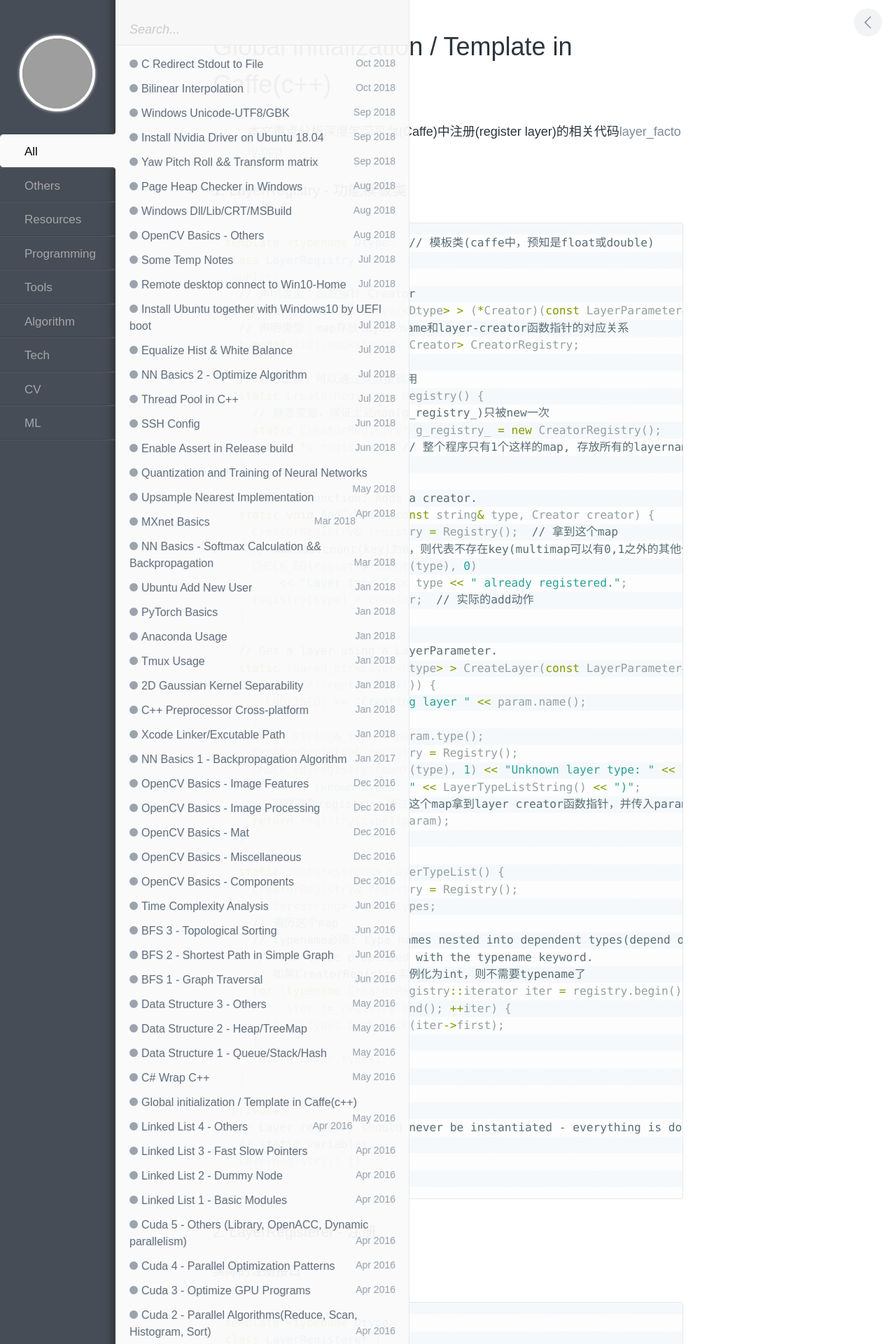
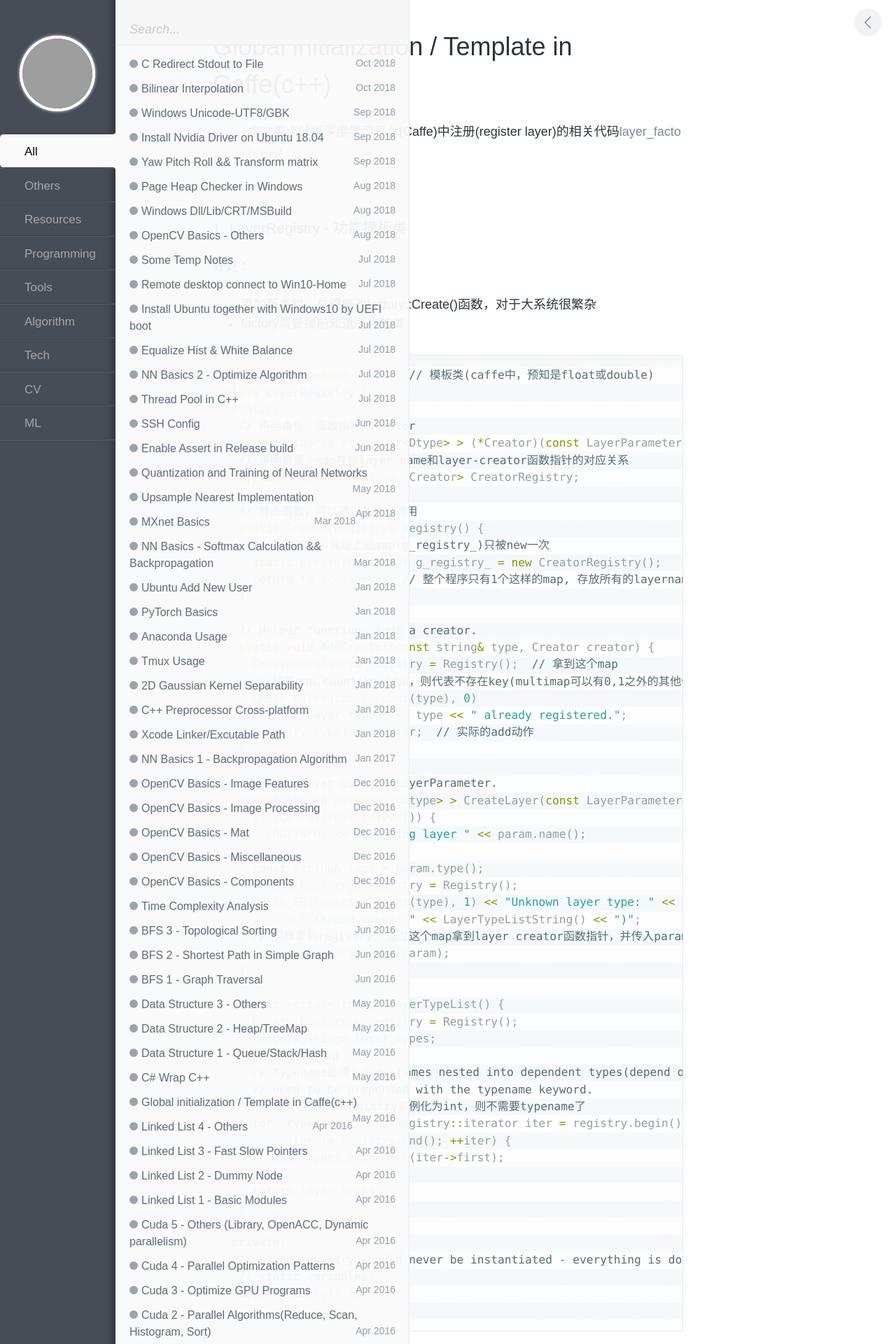
Before and after one commit to wykvictor/wykvictor.github.io, a Jekyll site: the page built from _posts/Tech/2016-05-11-Layer-Register-Template-in-Caffe-C++.md, in a window 1280 px wide. Shown: the top 1920 px of the page at 70% size. Built offline with Jekyll 4.4.1, drawn with Linux system fonts in a browser that asks for light colours; comment, search, counter and statistics services are not loaded; some of the changed text lies outside the part shown; grey boxes are pictures that could not be loaded.

Commit message:
cv encode && Self registring template

```diff
--- a/_posts/Tech/2016-05-11-Layer-Register-Template-in-Caffe-C++.md
+++ b/_posts/Tech/2016-05-11-Layer-Register-Template-in-Caffe-C++.md
@@ -8,7 +8,12 @@
 
 > 本文重点分析深度学习平台(Caffe)中注册(register layer)的相关代码[layer_factory.hpp](https://github.com/wykvictor/caffe/blob/master/include/caffe/layer_factory.hpp)
 
+> [参考](https://www.bfilipek.com/2018/02/factory-selfregister.html)
+
 ### 1. LayerRegistry - 功能模板类
+好处：
+* 添加新类时，总得修改factory::Create()函数，对于大系统很繁杂
+* factory需要提前知道所有的类
 {% highlight C++ %}
 template <typename Dtype>  // 模板类(caffe中，预知是float或double)
 class LayerRegistry {
@@ -151,6 +156,7 @@
 {% endhighlight %}
 
 ### 5. Targets.cmake - 编译
+[参考](https://www.bfilipek.com/2018/02/static-vars-static-lib.html)
 {% highlight Bash shell scripts %}
 # Defines global Caffe_LINK flag, This flag is required to prevent linker from excluding
 # some objects which are not addressed directly but are registered via static constructors
```
Also changed, not shown: _posts/CV/2016-12-28-OpenCV-3.md (+3 -0 lines).
